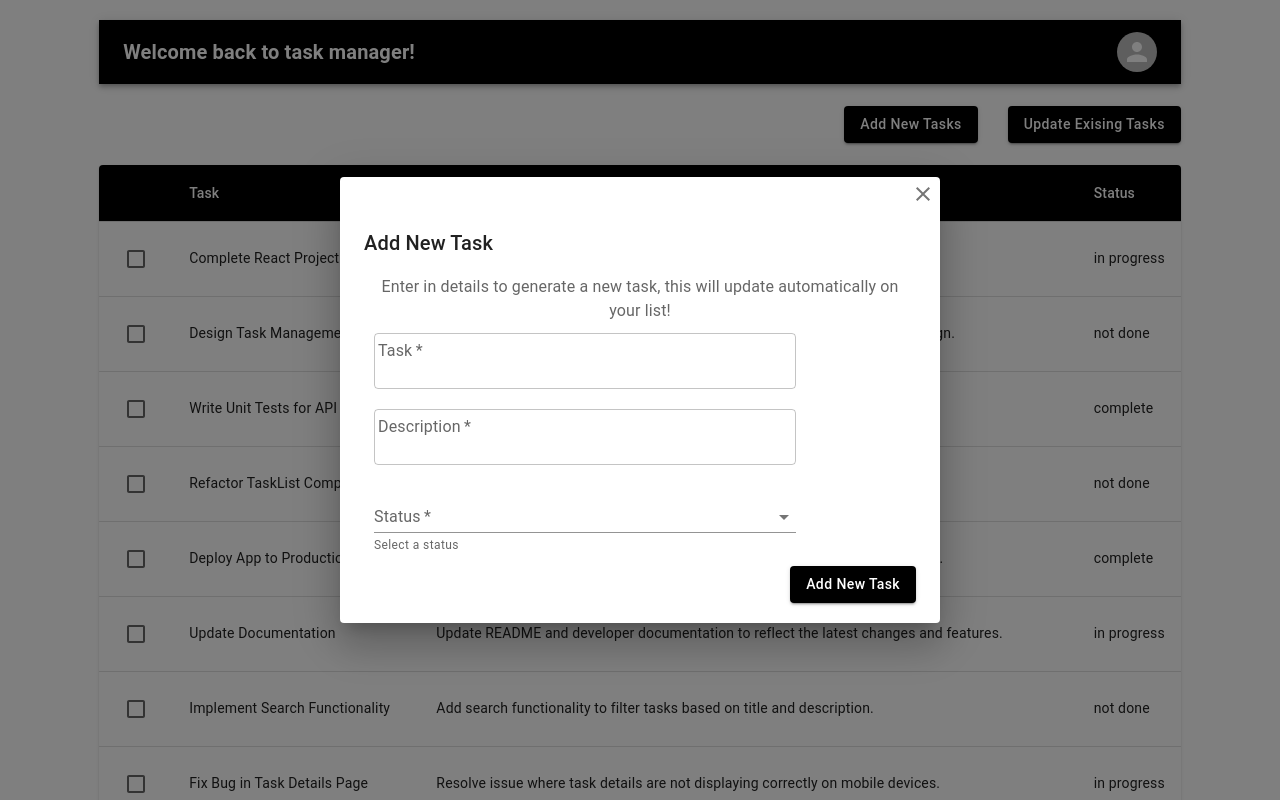
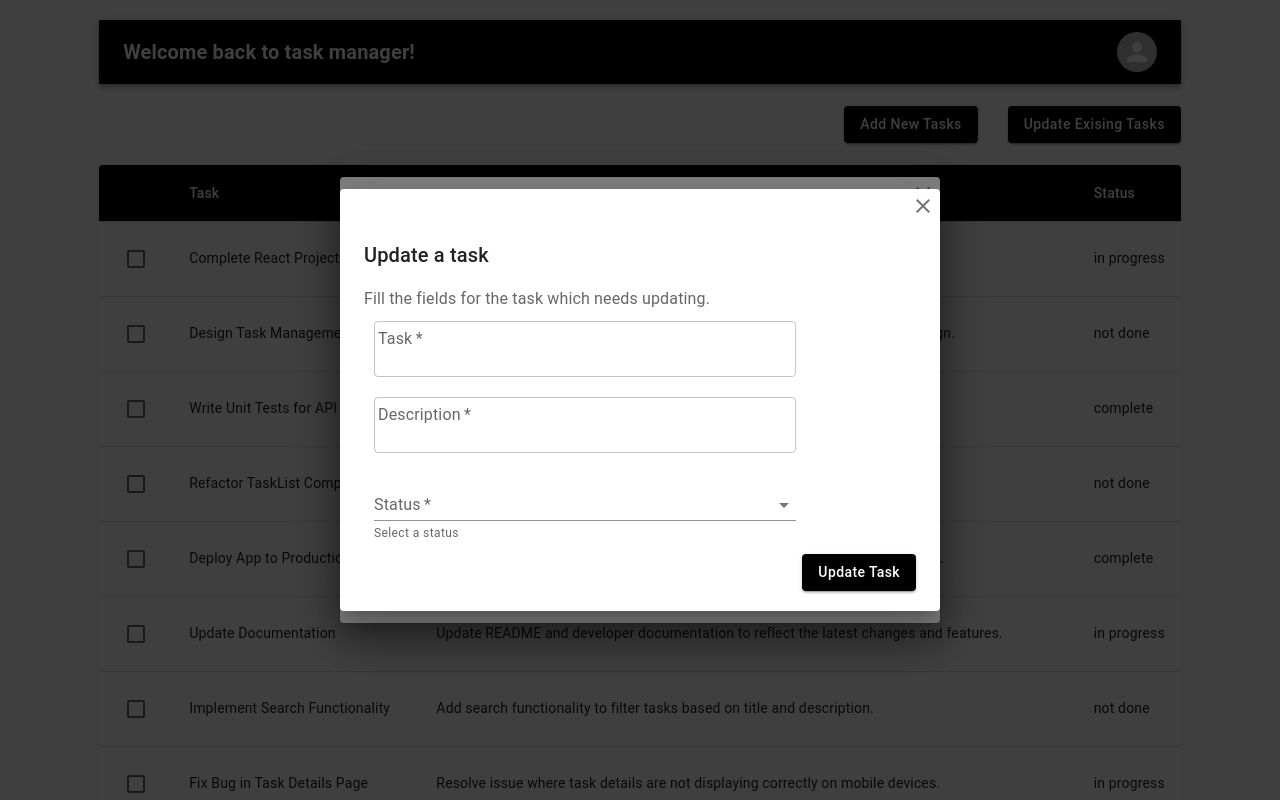
Before and after one commit to radhikachamdal2/taskManagement, a Next.js app in the folder taskmanagement/: page / in a window 1280 px wide. Both pictures are taken after a click on the button "Add New Tasks". Shown: the top 800 px of the page. Built offline with nearby package versions, Linux system fonts and the light colour scheme.

Commit message:
removed debugger and fixed dialogs

```diff
--- a/taskmanagement/app/api/tasks/route.ts
+++ b/taskmanagement/app/api/tasks/route.ts
@@ -17,7 +17,6 @@ export async function GET() {
 export async function POST(request: Request) {
     const newTask : Task = await request.json()
     newTask.id = tasks.length + 1
-    debugger
     tasks.push(newTask)
 
     return NextResponse.json(tasks, {status: 200})
--- a/taskmanagement/app/molecules/dialog/dialog.tsx
+++ b/taskmanagement/app/molecules/dialog/dialog.tsx
@@ -12,19 +12,20 @@ interface DialogProps {
   title: string;
   children: any;
   actionText: string;
+  handleClose: (event: React.MouseEvent<HTMLButtonElement, MouseEvent>) => void;
+  open: boolean;
+  openDialog: (event: React.MouseEvent<HTMLButtonElement, MouseEvent>) => void;
 }
 
-const Dialog: React.FC<DialogProps> = ({ title, children, actionText }) => {
-  const [open, setOpen] = useState(false);
-
-  const handleClose = () => {
-    setOpen(false);
-  };
-
-  const openDialog = () => {
-    setOpen(true);
-  };
-
+const Dialog: React.FC<DialogProps> = ({
+  title,
+  children,
+  actionText,
+  openDialog,
+  open,
+  handleClose,
+}) => {
+  console.log(open, "open");
   return (
     <>
       <Button
--- a/taskmanagement/app/molecules/form/form.tsx
+++ b/taskmanagement/app/molecules/form/form.tsx
@@ -22,6 +22,7 @@ interface FormProps {
     status: string;
   };
   submitText: string;
+  handleClose: (event: React.MouseEvent<HTMLButtonElement, MouseEvent>) => void;
 }
 
 const Form: React.FC<FormProps> = ({
@@ -29,6 +30,7 @@ const Form: React.FC<FormProps> = ({
   taskLength,
   taskToUpdate,
   submitText,
+  handleClose,
 }) => {
   const { formData, handleChange } = taskFunctions(taskToUpdate);
 
@@ -109,6 +111,7 @@ const Form: React.FC<FormProps> = ({
               variant={"contained"}
               type="submit"
               color="primary"
+              onClick={handleClose}
             >
               {submitText}
             </Button>
--- a/taskmanagement/app/organisms/taskList/taskList.tsx
+++ b/taskmanagement/app/organisms/taskList/taskList.tsx
@@ -24,6 +24,7 @@ const getAllTasks = async (): Promise<Task[]> => {
 
 const TaskList = () => {
   const [selectedTask, setSelectedTask] = useState<Task | null>(null);
+  const [open, setOpen] = useState(false);
 
   const headers = ["", "Task", "Description", "Status"];
 
@@ -71,6 +72,15 @@ const TaskList = () => {
     setSelectedTask(task);
   };
 
+  const handleClose = () => {
+    setOpen(false);
+  };
+
+  const openDialog = () => {
+    setOpen(true);
+  };
+
+  console.log(open, "open");
   return (
     <>
       <div
@@ -81,7 +91,13 @@ const TaskList = () => {
           gap: "30px",
         }}
       >
-        <Dialog actionText="Add New Tasks" title="Add New Task">
+        <Dialog
+          actionText="Add New Tasks"
+          title="Add New Task"
+          openDialog={openDialog}
+          open={open}
+          handleClose={handleClose}
+        >
           <DialogContentText style={{ display: "flex", textAlign: "center" }}>
             Enter in details to generate a new task, this will update
             automatically on your list!{" "}
@@ -90,9 +106,16 @@ const TaskList = () => {
             taskLength={tasks?.length || 0}
             data={formFields}
             submitText="Add New Task"
+            handleClose={handleClose}
           />
         </Dialog>
-        <Dialog actionText="Update Exising Tasks" title="Update a task">
+        <Dialog
+          actionText="Update Exising Tasks"
+          title="Update a task"
+          openDialog={openDialog}
+          open={open}
+          handleClose={handleClose}
+        >
           <DialogContentText style={{ display: "flex", textAlign: "center" }}>
             Fill the fields for the task which needs updating.
           </DialogContentText>
@@ -101,6 +124,7 @@ const TaskList = () => {
             data={formFields}
             taskToUpdate={selectedTask}
             submitText={"Update Task"}
+            handleClose={handleClose}
           />
         </Dialog>
       </div>
--- a/taskmanagement/app/serviceLayer/services.tsx
+++ b/taskmanagement/app/serviceLayer/services.tsx
@@ -32,7 +32,6 @@ export const updateTasks = async (
   id,
   updatedField: Partial<Task>
 ): Promise<Task> => {
-  debugger;
   const response = await fetch(`/api/tasks/${id.id}`, {
     method: "PATCH",
     headers: {
@@ -45,7 +44,6 @@ export const updateTasks = async (
     throw new Error("Error adding a new task");
   }
 
-  debugger;
   const updatedValue = await response.json();
   return updatedValue;
 };
```
